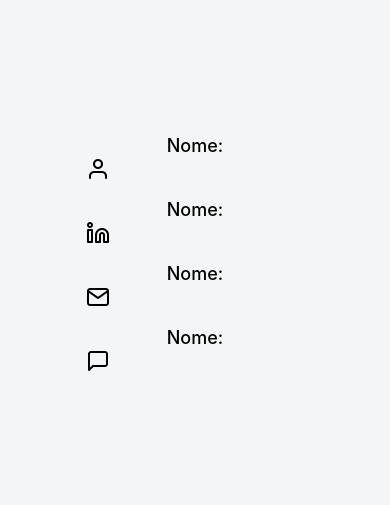
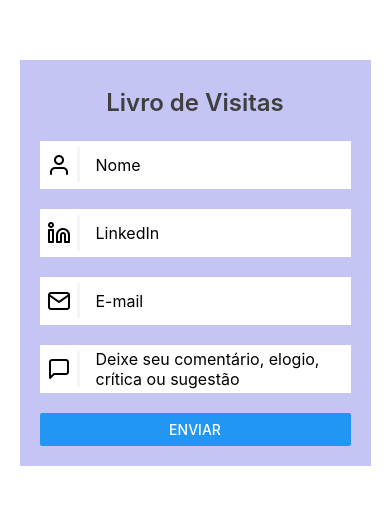
Before and after one commit to tauamendonca/challenge_form, a React Native app: screen / in a window 390 px wide. Shown: the part 159-664 px from the top of the page. Built offline with nearby package versions, Linux system fonts and the light colour scheme.

Commit message:
Form done

```diff
--- a/package.json
+++ b/package.json
@@ -13,6 +13,7 @@
     "expo": "~54.0.7",
     "expo-status-bar": "~3.0.8",
     "react": "19.1.0",
+    "react-hook-form": "^7.62.0",
     "react-native": "0.81.4"
   },
   "devDependencies": {
--- a/src/components/input/index.tsx
+++ b/src/components/input/index.tsx
@@ -1,22 +1,36 @@
 import { Feather } from "@expo/vector-icons";
-import { View } from "react-native";
-import { TextInput } from "react-native";
+import { View, TextInputProps, TextInput } from "react-native";
 import { styles } from "./styles";
+import { Controller, UseControllerProps } from "react-hook-form";
+import { forwardRef } from "react";
 
 type Props = {
     icon: keyof typeof Feather.glyphMap;
+    formProps:  UseControllerProps;
+    inputProps: TextInputProps;
+    multi?: boolean;
 }
 
-export function Input ({icon}: Props) {
+const Input = forwardRef<TextInput, Props> (({icon, formProps, inputProps, multi}, ref) => {
     return (
-        <View>
-            <Feather
-                name={icon}
-                size={24}
-                color="black"
-            />
+    <Controller
+        render = {() => (
+            <View style={styles.group}>
+                <View style={styles.icon}>
+                    <Feather name={icon} size={24} color="black"/>
+                </View>
 
-            <TextInput style={styles.textInput}/>
-        </View>
+                <TextInput
+                    multiline = {multi}
+                    ref = {ref}
+                    style={styles.textInput}
+                    {...inputProps}
+                />
+            </View>
+        )}
+        {...formProps}
+    />
     )
-}
+})
+
+export { Input }
--- a/src/components/input/styles.ts
+++ b/src/components/input/styles.ts
@@ -1,9 +1,31 @@
 import { StyleSheet } from 'react-native';
 
 export const styles = StyleSheet.create({
+  group: {
+    width: '100%',
+    minHeight: 48,
+    maxHeight: 200,
+    backgroundColor: '#ffffff',
+    flexDirection: 'row',
+    alignItems: 'center',
+    overflow: 'hidden',
+    marginBottom: 20,
+  },
+  icon: {
+    height: 36,
+    width: 36,
+    margin: 4,
+    paddingRight: 2,
+    marginRight: 0,
+    justifyContent: 'center',
+    alignItems: 'center',
+    overflow: 'hidden',
+    borderRightWidth: 3,
+    borderRightColor: '#f4f5f6',
+  },
   textInput: {
     flex: 1,
-    height: 56,
-    width: "100%",
+    paddingLeft: 16,
+    fontSize: 16,
   },
 });
--- a/src/screens/form/index.tsx
+++ b/src/screens/form/index.tsx
@@ -1,29 +1,75 @@
-import { Text, View } from "react-native";
-import { styles } from "./styles";
-import { Input } from "../../components/Input";
+import { KeyboardAvoidingView, Text, View, TextInput, Button } from 'react-native';
+import { styles } from './styles';
+import { Input } from '../../components/Input';
+import { useForm } from 'react-hook-form';
+import { useRef } from 'react';
 
 export function GuestForm() {
+    const { control } = useForm();
+
+    const lnkRef = useRef<TextInput>(null);
+    const emailRef = useRef<TextInput>(null);
+    const msgRef = useRef<TextInput>(null);
+
     return (
-        <View style={styles.container}>
+    <KeyboardAvoidingView style={styles.avoid} behavior={'padding'}>
+      <View style={styles.container}>
             <Text style={styles.title}>
-                Nome:
+                Livro de Visitas
             </Text>
-            <Input icon="user" />
+            <Input
+                icon='user'
+                formProps={{
+                    name: 'name',
+                    control,
+                }}
+                inputProps={{
+                    placeholder: 'Nome',
+                    onSubmitEditing: () => lnkRef.current?.focus(),
+                    returnKeyType: 'next',
+                }}
+            />
 
-            <Text style={styles.title}>
-                Nome:
-            </Text>
-            <Input icon="linkedin" />
+            <Input
+                icon='linkedin'
+                formProps={{
+                    name: 'linkedin',
+                    control,
+                }}
+                inputProps={{
+                    placeholder: 'LinkedIn',
+                    onSubmitEditing: () => emailRef.current?.focus(),
+                    returnKeyType: 'next',
+                }}
+            />
 
-            <Text style={styles.title}>
-                Nome:
-            </Text>
-            <Input icon="mail" />
+            <Input
+                icon='mail'
+                formProps={{
+                    name: 'email',
+                    control,
+                }}
+                inputProps={{
+                    placeholder: 'E-mail',
+                    onSubmitEditing: () => msgRef.current?.focus(),
+                    returnKeyType: 'next',
+                }}
+            />
 
-            <Text style={styles.title}>
-                Nome:
-            </Text>
-            <Input icon="message-square" />
+            <Input
+                multi = {true}
+                icon='message-square'
+                formProps={{
+                    name: 'comment',
+                    control,
+                }}
+                inputProps={{
+                    placeholder: 'Deixe seu comentário, elogio, crítica ou sugestão',
+                }}
+            />
+
+            <Button title='Enviar'/>
         </View>
+        </KeyboardAvoidingView>
     )
 }
--- a/src/screens/form/styles.ts
+++ b/src/screens/form/styles.ts
@@ -2,14 +2,25 @@ import { StyleSheet } from 'react-native';
 
 export const styles = StyleSheet.create({
   container: {
-    flex: 1,
-    backgroundColor: '#f4f5f6',
-    alignItems: 'center',
+    width: '90%',
+    flexDirection: 'column',
+    alignSelf: 'center',
+    backgroundColor: '#c5c5f5',
+    elevation: 1,
     justifyContent: 'center',
-    padding: 24,
+    paddingTop: 28,
+    padding: 20,
   },
   title: {
-    fontSize: 18,
-    fontWeight: 500,
+    fontSize: 24,
+    color: '#3f3f3f',
+    fontWeight: 600,
+    marginBottom: 24,
+    alignSelf: 'center',
+  },
+  avoid: {
+    flex: 1,
+    justifyContent: 'center',
+    alignItems: 'center',
   }
 });
--- a/src/screens/home/styles.ts
+++ b/src/screens/home/styles.ts
@@ -3,7 +3,7 @@ import { StyleSheet } from 'react-native';
 export const styles = StyleSheet.create({
   container: {
     flex: 1,
-    backgroundColor: '#fff',
+    backgroundColor: '#428572',
     alignItems: 'center',
     justifyContent: 'center',
   },
```
Also changed, not shown: src/components/button/Button.tsx (added, +15 -0 lines), src/components/button/Style.tsx (added, +19 -0 lines), 1 other file (tests, documents, lock files or other folders).
